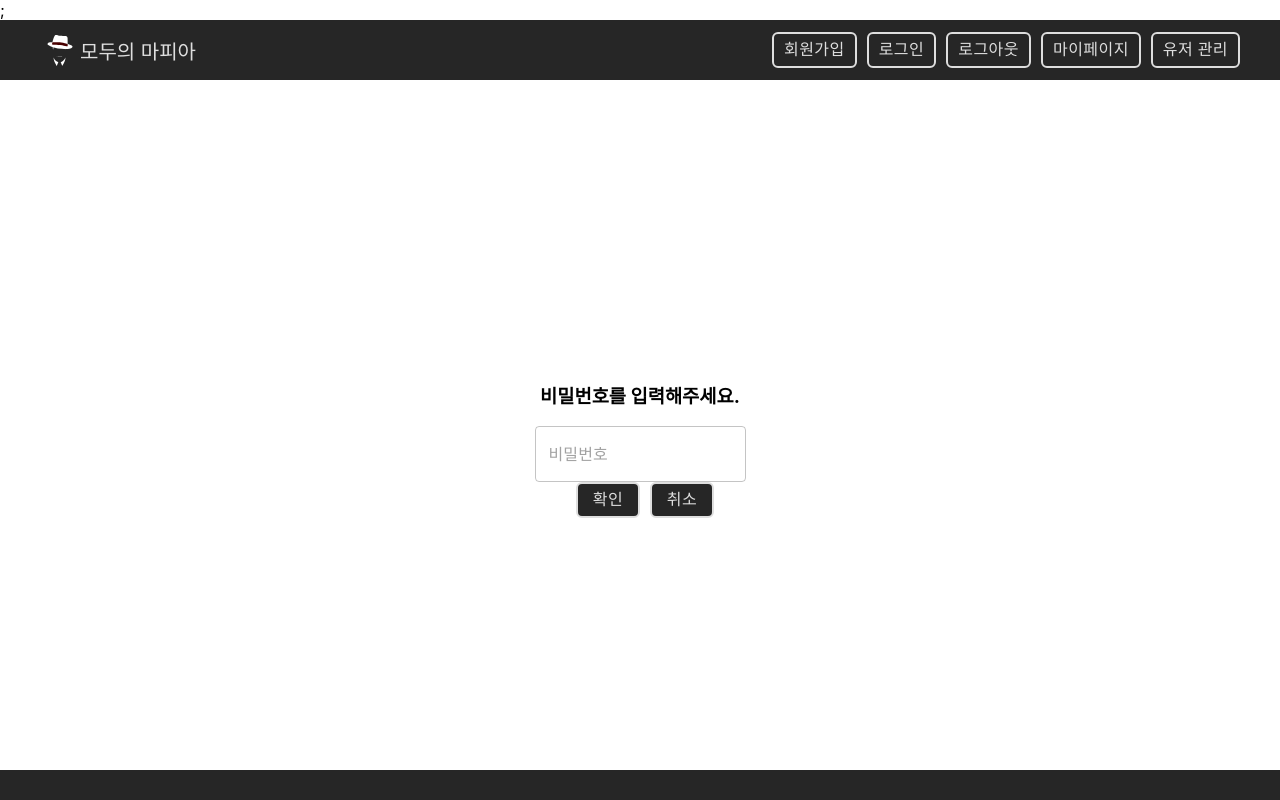
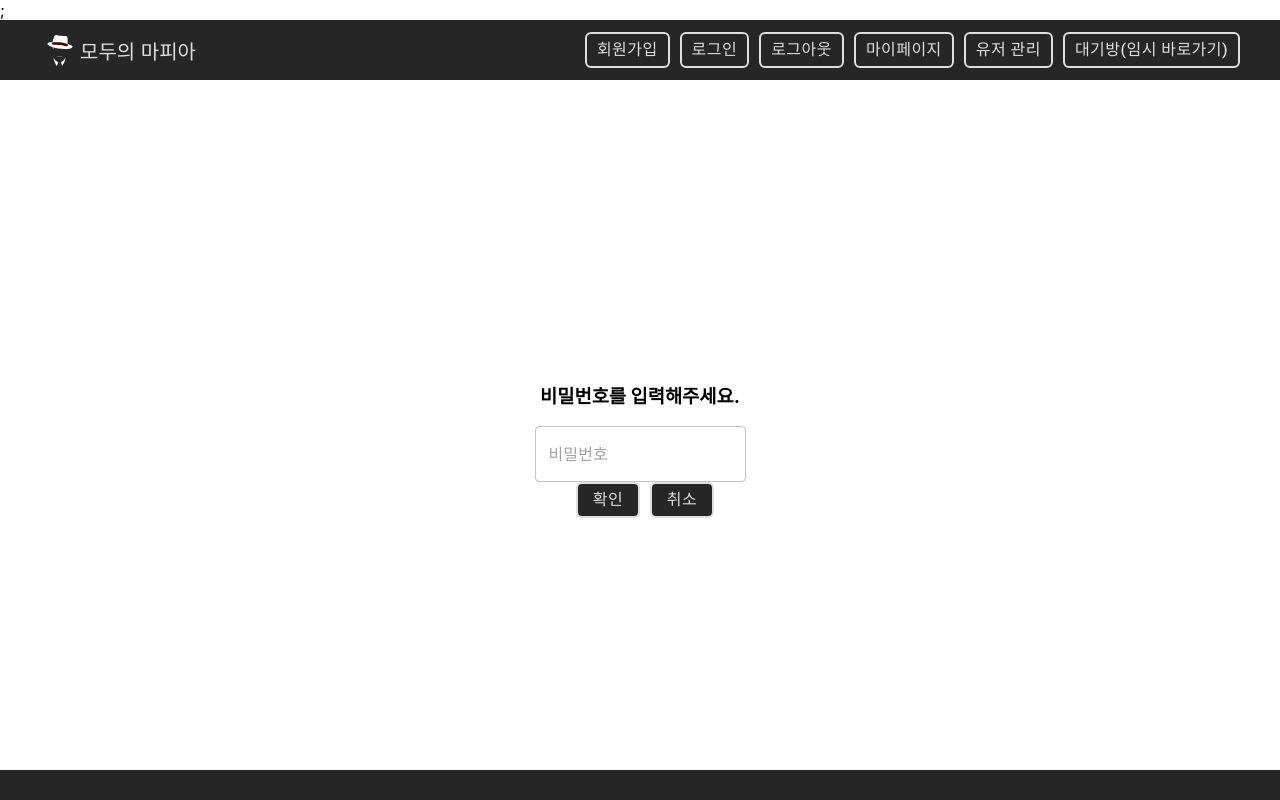
Before and after one commit to S2econdBlue/everyones_mafia, a React (Create React App) app in the folder front/: page /mypage in a window 1280 px wide. Shown: the top 800 px of the page. Built offline with nearby package versions, Linux system fonts and the light colour scheme; no server answers.

Commit message:
콘솔 에러 수정

```diff
--- a/front/src/App.js
+++ b/front/src/App.js
@@ -39,6 +39,7 @@ function App() {
                     <Route exact path="/mypage" element={<MyPage />} />
                     <Route exact path="/userlist" element={<UserListPage />} />
                     <Route exact path="/board" element={<NoticeListPage />} />
+                    <Route exact path="/gatherroom" element={<RoomPage />} />
                     <Route
                         exact
                         path="/board/create"
--- a/front/src/components/GatherRoomPageCom/MainBar.js
+++ b/front/src/components/GatherRoomPageCom/MainBar.js
@@ -2,22 +2,15 @@ import React from "react";
 import Grid from "@mui/material/Grid";
 export function MainBar() {
     return (
-        <Grid container>
-            <Grid xs={4}>
-                <p>빙 번호 : ???</p>
-                <p>방 제목 : ???</p>
+        <Grid container spacing={2}>
+            <Grid item xs={4}>
+                빙 번호 : ??? 방 제목 : ???
             </Grid>
-            <Grid xs={4}>
+            <Grid item xs={4}>
+                <Grid>현재 인원 / 최대 인원 : [현재 인원] / [최대 인원]</Grid>
                 <Grid>
-                    <p>현재 인원 / 최대 인원 : [현재 인원] / [최대 인원]</p>
-                </Grid>
-                <Grid>
-                    <p>
-                        시민 : [???]명
-                        <p>의사 : [???]명</p>
-                        <p>경찰 : [???]명</p>
-                        <p>마피아 : [???]명</p>
-                    </p>
+                    시민 : [???]명 의사 : [???]명 경찰 : [???]명 마피아 :
+                    [???]명
                 </Grid>
             </Grid>
         </Grid>
--- a/front/src/components/GatherRoomPageCom/NaviBar.js
+++ b/front/src/components/GatherRoomPageCom/NaviBar.js
@@ -1,9 +1,7 @@
 import * as React from "react";
 import Button from "@mui/material/Button";
-import Grid from "@mui/material/Grid";
 import Stack from "@mui/material/Stack";
 import { createTheme, ThemeProvider } from "@mui/material/styles";
-import { Container } from "@mui/material";
 export default function NaviBar() {
     const theme = createTheme({
         typography: {
--- a/front/src/components/GatherRoomPageCom/PlayMap.js
+++ b/front/src/components/GatherRoomPageCom/PlayMap.js
@@ -3,8 +3,8 @@ import React from "react";
 export default function PlayMap() {
     return (
         <div>
-            <div style={{ width: 500, height: 500 }}></div>
-            <a>playmap</a>
+            <span style={{ width: 500, height: 500 }}></span>
+            playmap
         </div>
     );
 }
--- a/front/src/components/GatherRoomPageCom/SideBar.js
+++ b/front/src/components/GatherRoomPageCom/SideBar.js
@@ -10,16 +10,8 @@ export default function SideBar() {
 }
 
 export function ChatBar() {
-    return (
-        <div>
-            <p>this is ChatBar</p>
-        </div>
-    );
+    return <span>this is ChatBar</span>;
 }
 export function UserBar() {
-    return (
-        <div>
-            <p>this is UserBar</p>
-        </div>
-    );
+    return <span>this is UserBar</span>;
 }
--- a/front/src/components/Header.js
+++ b/front/src/components/Header.js
@@ -1,9 +1,9 @@
-import React from 'react';
-import styled from 'styled-components';
-import '../style.js';
-import { useNavigate } from 'react-router-dom';
-import { styleButton } from '../style.js';
-import { Button } from '@mui/material';
+import React from "react";
+import styled from "styled-components";
+import "../style.js";
+import { useNavigate } from "react-router-dom";
+import { styleButton } from "../style.js";
+import { Button } from "@mui/material";
 
 const Header = (props) => {
     const navigate = useNavigate();
@@ -26,6 +26,9 @@ const Header = (props) => {
     const goUserListPage = () => {
         navigate("/userlist");
     };
+    const goGatherRoomPage = () => {
+        navigate("/gatherroom");
+    };
 
     return (
         <HeaderContainer>
@@ -34,11 +37,24 @@ const Header = (props) => {
                 <p>모두의 마피아</p>
             </Logo>
             <Menu>
-        <Button style={styleButton} onClick={goSignUpPage}>회원가입</Button>
-        <Button style={styleButton} onClick={goSignInPage}>로그인</Button>
-        <Button style={styleButton} onClick={goSignOutPage}>로그아웃</Button>
-        <Button style={styleButton} onClick={goMyPage}>마이페이지</Button>
-        <Button style={styleButton} onClick={goUserListPage}>유저 관리</Button>
+                <Button style={styleButton} onClick={goSignUpPage}>
+                    회원가입
+                </Button>
+                <Button style={styleButton} onClick={goSignInPage}>
+                    로그인
+                </Button>
+                <Button style={styleButton} onClick={goSignOutPage}>
+                    로그아웃
+                </Button>
+                <Button style={styleButton} onClick={goMyPage}>
+                    마이페이지
+                </Button>
+                <Button style={styleButton} onClick={goUserListPage}>
+                    유저 관리
+                </Button>
+                <Button style={styleButton} onClick={goGatherRoomPage}>
+                    대기방(임시 바로가기)
+                </Button>
             </Menu>
         </HeaderContainer>
     );
@@ -56,7 +72,7 @@ const HeaderContainer = styled.header`
     height: 60px;
     background-color: var(--color-5);
     justify-content: space-between;
-`
+`;
 
 const Logo = styled.a`
     display: flex;
--- a/front/src/pages/GatherRoomPage.js
+++ b/front/src/pages/GatherRoomPage.js
@@ -6,7 +6,12 @@ import SideBar from "../components/GatherRoomPageCom/SideBar";
 import Grid from "@mui/material/Grid";
 import Container from "@mui/material/Container";
 import Paper from "@mui/material/Paper";
-export function GatherRoom() {
+
+export function GatherRoom(props) {
+    //현재 방을 클릭했을 때 props로 방 관련 데이터를 받아옴
+    //방 번호, 방 제목, 현재 인원, 최대 인원, 시민 수, 의사 수, 경찰 수, 마피아 수
+    //각 정보를 하위 컴포넌트들에게 뿌려주기
+    // const [RoomData, setRoomData] = useState(props.RoomData);
     return (
         <Container>
             <Grid container spacing={2}>
@@ -14,7 +19,9 @@ export function GatherRoom() {
                     {/* 따로 xs 크기를 지정해주지 않으면 row*/}
                     <Grid>
                         <Paper elevation={3}>
-                            <MainBar />
+                            <MainBar
+                            // RoomTitle={}
+                            />
                         </Paper>
                     </Grid>
                     <Grid>
```
Also changed, not shown: front/src/components/NavCom/GameSetting.js (added). Lines whose indentation alone changed are shown as unchanged.
